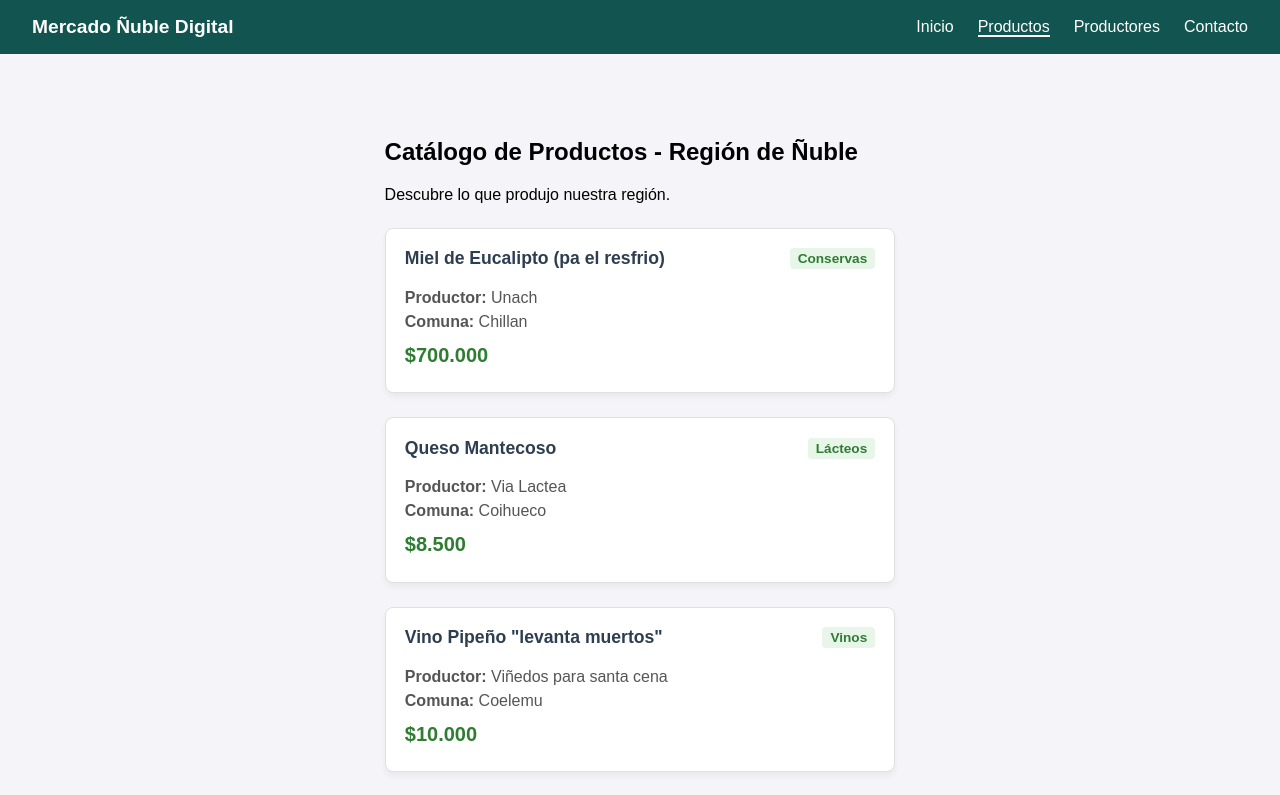
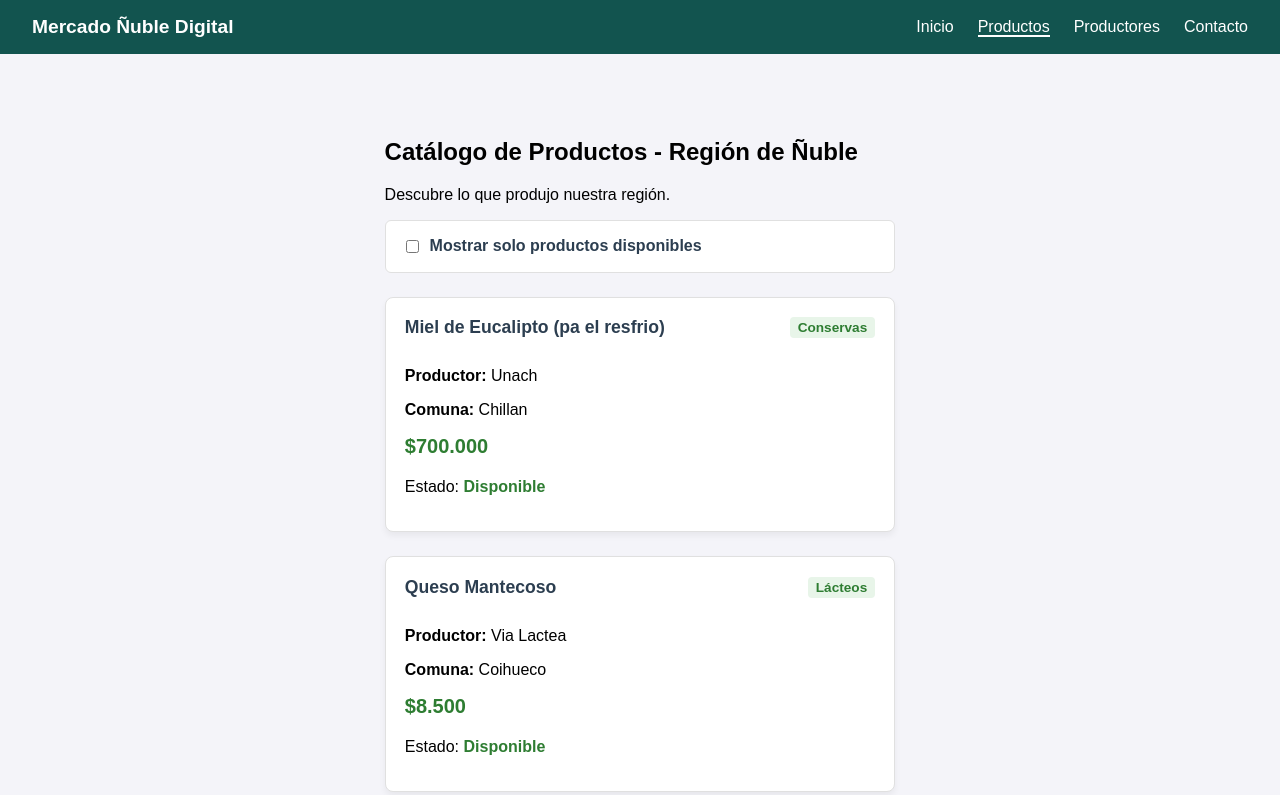
Before and after one commit to Takumishii/IW600-NT1-Patricio-Cardenas, a Vue app: page /productos in a window 1280 px wide. Shown: the top 795 px of the page. Built offline with nearby package versions, Linux system fonts and the light colour scheme.

Commit message:
Parte C - Listas y condicionales

```diff
--- a/src/components/CardProducto.vue
+++ b/src/components/CardProducto.vue
@@ -11,7 +11,7 @@ export default {
 </script>
 
 <template>
-  <div class="card">
+  <div class="card" :class="{ 'deshabilitado': !producto.disponible }">
     <div class="card-header">
       <h3>{{ producto.nombre }}</h3>
       <span class="badge">{{ producto.categoria }}</span>
@@ -21,9 +21,18 @@ export default {
       <p><strong>Productor:</strong> {{ producto.productor }}</p>
       <p><strong>Comuna:</strong> {{ producto.comuna }}</p>
       <p class="precio">${{ producto.precio.toLocaleString('es-CL') }}</p>
+
+      <p class="estado">
+        Estado:
+        <span :class="producto.disponible ? 'disponible' : 'agotado'">
+          {{ producto.disponible ? 'Disponible' : 'Agotado' }}
+        </span>
+      </p>
     </div>
   </div>
 </template>
+
+
 
 <style scoped>
 .card {
@@ -35,6 +44,10 @@ export default {
   display: flex;
   flex-direction: column;
   justify-content: space-between;
+}
+
+.card.deshabilitado {
+  opacity: 0.6;
 }
 
 .card-header {
@@ -59,15 +72,20 @@ export default {
   font-weight: bold;
 }
 
-.card-body p {
-  margin: 0.4rem 0;
-  color: #555;
-}
-
 .precio {
   font-size: 1.25rem;
   font-weight: bold;
-  color: #2e7d32 !important;
-  margin-top: 0.8rem !important;
+  color: #2e7d32;
+  margin-top: 0.8rem;
+}
+
+.disponible {
+  color: #2e7d32;
+  font-weight: bold;
+}
+
+.agotado {
+  color: #c62828;
+  font-weight: bold;
 }
 </style>
--- a/src/views/Productos.vue
+++ b/src/views/Productos.vue
@@ -7,14 +7,23 @@ export default {
   },
   data() {
     return {
+      disponibles: false,
       productos: [
-        { id: 1, nombre: 'Miel de Eucalipto (pa el resfrio)', categoria: 'Conservas', productor: 'Unach', comuna: 'Chillan', precio: 700000 },
-        { id: 2, nombre: 'Queso Mantecoso', categoria: 'Lácteos', productor: 'Via Lactea', comuna: 'Coihueco', precio: 8500 },
-        { id: 3, nombre: 'Vino Pipeño "levanta muertos"', categoria: 'Vinos', productor: 'Viñedos para santa cena', comuna: 'Coelemu', precio: 10000 },
-        { id: 4, nombre: 'Longaniza de Pollo Fit (muy mucho confiable)', categoria: 'Embutidos', productor: 'Porkeriza Don Cerdonio Porky', comuna: 'San Carlos', precio: 9000 },
-        { id: 5, nombre: 'Mermelada de Rosa Mosqueta "Pa la mamita"', categoria: 'Conservas', productor: 'Diego', comuna: 'Coihueco', precio: 4500 },
-        { id: 6, nombre: 'El Indio Pícaro', categoria: 'Artesanía', productor: 'Longaniza Informatica Unach', comuna: 'Chillan', precio: 1 }
-        ]
+        { id: 1, nombre: 'Miel de Eucalipto (pa el resfrio)', categoria: 'Conservas', productor: 'Unach', comuna: 'Chillan', precio: 700000, disponible: true },
+        { id: 2, nombre: 'Queso Mantecoso', categoria: 'Lácteos', productor: 'Via Lactea', comuna: 'Coihueco', precio: 8500, disponible: true },
+        { id: 3, nombre: 'Vino Pipeño "levanta muertos"', categoria: 'Vinos', productor: 'Viñedos para santa cena', comuna: 'Coelemu', precio: 10000, disponible: false },
+        { id: 4, nombre: 'Longaniza de Pollo Fit (muy mucho confiable)', categoria: 'Embutidos', productor: 'Porkeriza Don Cerdonio Porky', comuna: 'San Carlos', precio: 9000, disponible: true },
+        { id: 5, nombre: 'Mermelada de Rosa Mosqueta "Pa la mamita"', categoria: 'Conservas', productor: 'Diego', comuna: 'Coihueco', precio: 4500, disponible: true },
+        { id: 6, nombre: 'El Indio Pícaro', categoria: 'Artesanía', productor: 'Longaniza Informatica Unach', comuna: 'Chillan', precio: 1, disponible: false }
+      ]
+    }
+  },
+  computed: {
+    filtrados() {
+      if (this.disponibles) {
+        return this.productos.filter(p => p.disponible)
+      }
+      return this.productos
     }
   }
 }
@@ -25,23 +34,59 @@ export default {
     <h2>Catálogo de Productos - Región de Ñuble</h2>
     <p>Descubre lo que produjo nuestra región.</p>
 
-    <div class="grid">
+    <div class="controles">
+      <label class="checkbox-label">
+        <input type="checkbox" v-model="disponibles" />
+        Mostrar solo productos disponibles
+      </label>
+    </div>
+
+    <div v-if="filtrados.length > 0" class="grid">
       <CardProducto
-        v-for="item in productos"
+        v-for="item in filtrados"
         :key="item.id"
         :producto="item"
       />
     </div>
+
+    <div v-else class="mensaje-vacio">
+      <p>No hay productos disponibles actualmente bajo el criterio seleccionado.</p>
+    </div>
   </div>
 </template>
 
+<style scoped>
+.controles {
+  margin-bottom: 1.5rem;
+  background: #ffffff;
+  padding: 1rem;
+  border-radius: 6px;
+  border: 1px solid #e0e0e0;
+}
 
+.checkbox-label {
+  font-weight: bold;
+  color: #2c3e50;
+  cursor: pointer;
+  display: flex;
+  align-items: center;
+  gap: 0.5rem;
+}
 
-<style scoped>
 .grid {
   display: grid;
   grid-template-columns: repeat(auto-fit, minmax(280px, 1fr));
   gap: 1.5rem;
   margin-top: 1.5rem;
 }
+
+.mensaje-vacio {
+  text-align: center;
+  padding: 2rem;
+  background-color: #fff3e0;
+  border-radius: 6px;
+  color: #e65100;
+  border: 1px solid #ffe0b2;
+  font-weight: bold;
+}
 </style>
```
Also changed, not shown: 1 other file (tests, documents, lock files or other folders).
